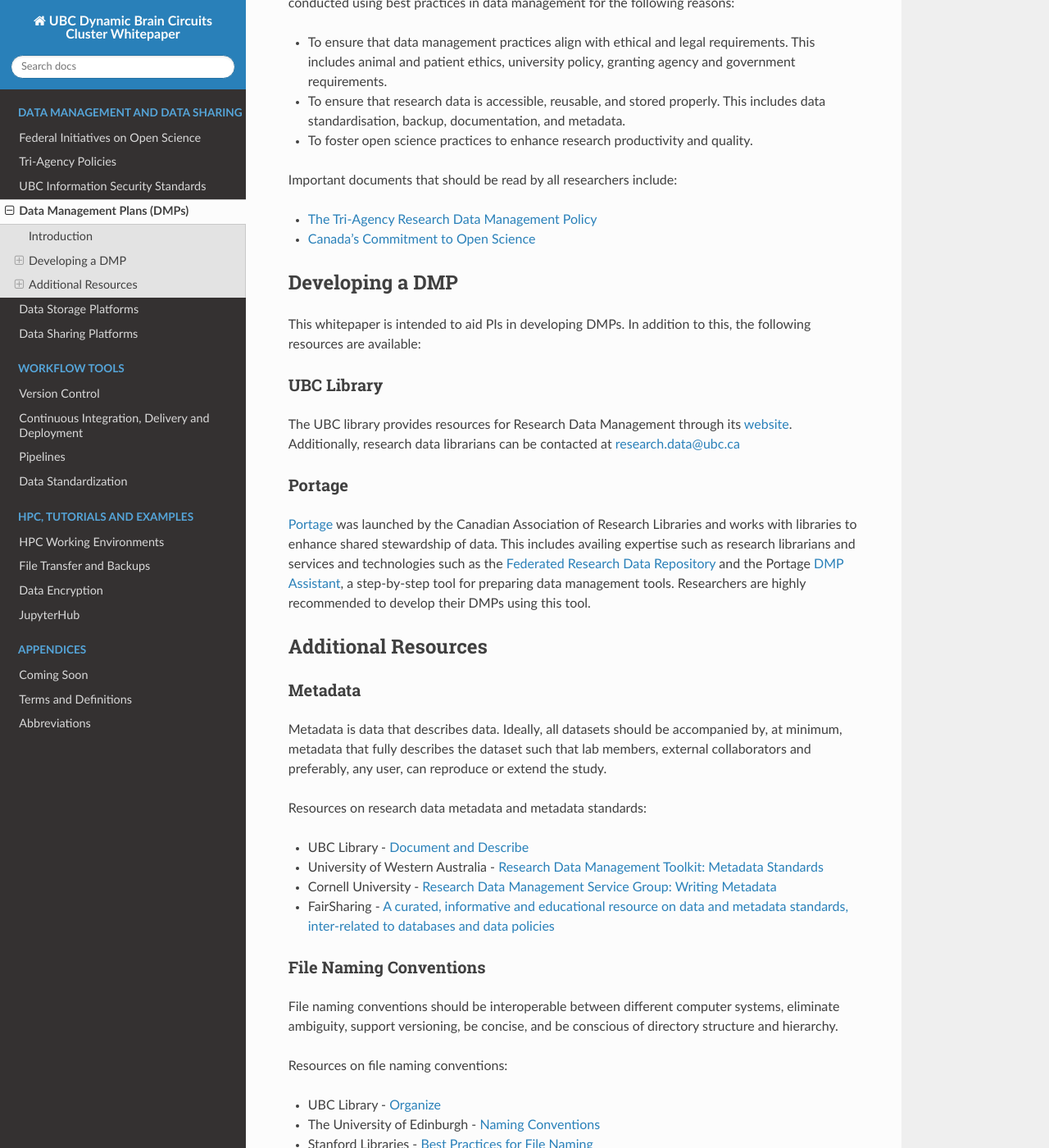
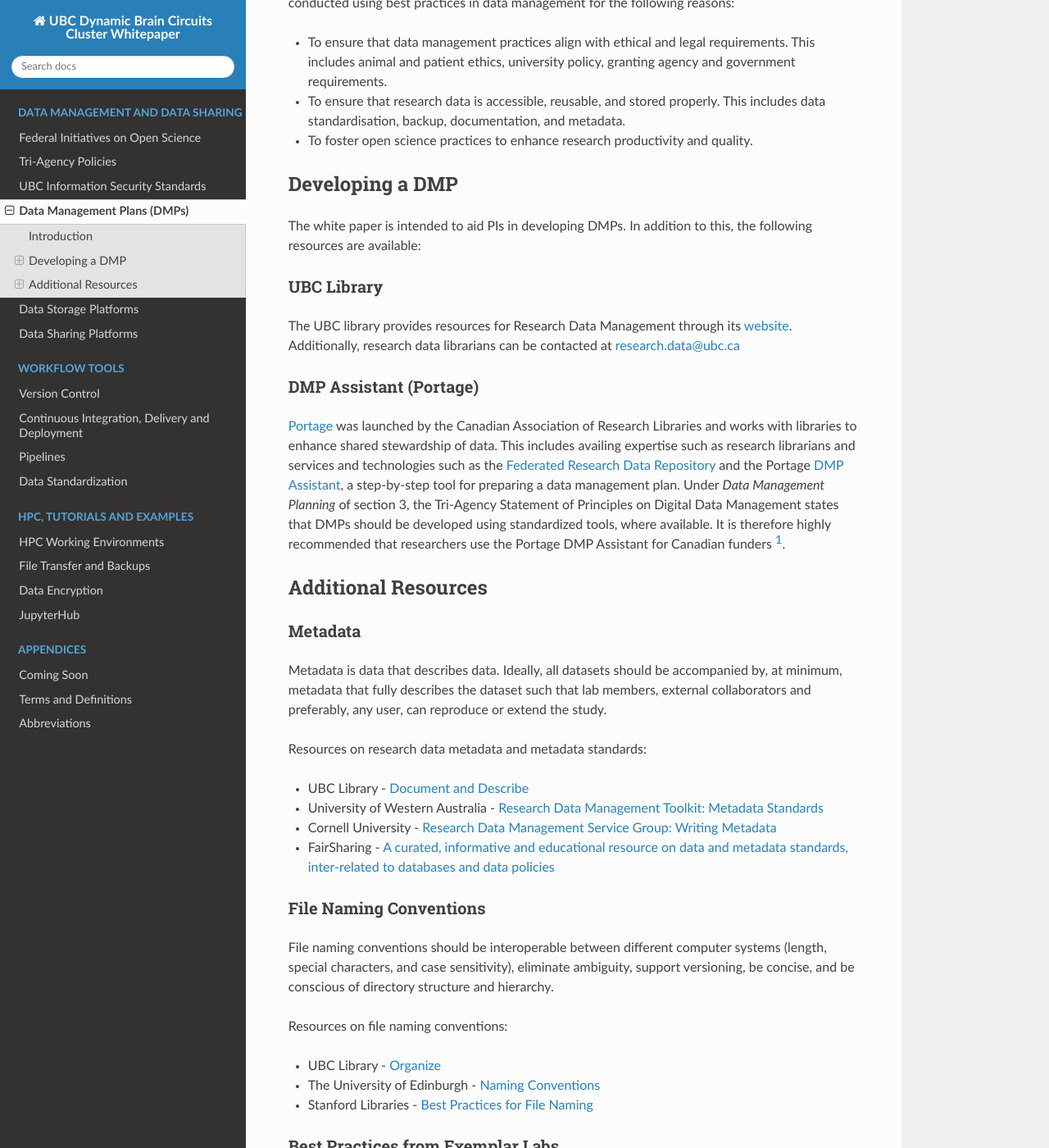
Before and after one commit to ubcbraincircuits/whitepaper, a Sphinx documentation site: the page built from source/dmp/index.rst, in a window 1280 px wide and 1400 px high, scrolled down 464 px. Shown: the whole window at 82% size. Built offline with Sphinx 7.4.7 and the Read the Docs theme 2.0.0, drawn with Linux system fonts in a browser that asks for light colours; pages that are not in the unit, such as notebooks, are missing from menus; some of the changed text lies outside the part shown.

Commit message:
Minor edits and additions

```diff
--- a/source/dmp/index.rst
+++ b/source/dmp/index.rst
@@ -15,28 +15,31 @@ Granting agencies such as the Canadian Institutes of Health Research (CIHR), the
 * To ensure that research data is accessible, reusable, and stored properly. This includes data standardisation, backup, documentation, and metadata.
 * To foster open science practices to enhance research productivity and quality.
 
-Important documents that should be read by all researchers include:
-
-* `The Tri-Agency Research Data Management Policy <http://science.gc.ca/eic/site/063.nsf/eng/h_547652FB.html>`_
-* `Canada’s Commitment to Open Science <http://canada.ca/en/treasury-board-secretariat/services/access-information-privacy/canada-commitment-open-science.html>`_
-
 Developing a DMP
 ================
-This whitepaper is intended to aid PIs in developing DMPs. In addition to this, the following resources are available:
+The white paper is intended to aid PIs in developing DMPs. In addition to this, the following resources are available:
 
 UBC Library
 -----------
 The UBC library provides resources for Research Data Management through its `website <https://researchdata.library.ubc.ca/>`__. Additionally, research data librarians can be contacted at research.data@ubc.ca
 
-Portage
--------
-`Portage <https://portagenetwork.ca/>`__ was launched by the Canadian Association of Research Libraries and works with libraries to enhance shared stewardship of data. This includes availing expertise such as research librarians and services and technologies such as the `Federated Research Data Repository <https://ubcbraincircuits.readthedocs.io/en/latest/data_sharing/frdr.html>`_ and the Portage `DMP Assistant <assistant.portagenetwork.ca>`_, a step-by-step tool for preparing data management tools. Researchers are highly recommended to develop their DMPs using this tool.
+DMP Assistant (Portage)
+-----------------------
+`Portage <https://portagenetwork.ca/>`__ was launched by the Canadian Association of Research Libraries and works with
+libraries to enhance shared stewardship of data. This includes availing expertise such as research librarians and services and
+technologies such as the `Federated Research Data Repository <https://ubcbraincircuits.readthedocs.io/en/latest/data_sharing/frdr.html>`_
+and the Portage `DMP Assistant <https://assistant.portagenetwork.ca>`_, a step-by-step tool for preparing a data management plan.
+Under *Data Management Planning* of section 3, the Tri-Agency Statement of Principles on Digital Data Management states that DMPs
+should be developed using standardized tools, where available. It is therefore highly recommended that researchers use the
+Portage DMP Assistant for Canadian funders [#]_.
 
 Additional Resources
 ====================
+
 Metadata
 --------
-Metadata is data that describes data. Ideally, all datasets should be accompanied by, at minimum, metadata that fully describes the dataset such that lab members, external collaborators and preferably, any user, can reproduce or extend the study.
+Metadata is data that describes data. Ideally, all datasets should be accompanied by, at minimum, metadata that fully describes the
+dataset such that lab members, external collaborators and preferably, any user, can reproduce or extend the study.
 
 Resources on research data metadata and metadata standards:
 
@@ -47,7 +50,8 @@ Resources on research data metadata and metadata standards:
 
 File Naming Conventions
 -----------------------
-File naming conventions should be interoperable between different computer systems, eliminate ambiguity, support versioning, be concise, and be conscious of directory structure and hierarchy.
+File naming conventions should be interoperable between different computer systems (length, special characters, and case sensitivity),
+eliminate ambiguity, support versioning, be concise, and be conscious of directory structure and hierarchy.
 
 Resources on file naming conventions:
 
@@ -67,3 +71,5 @@ Best Practices from Exemplar Labs
 	- `Example 2 <http://github.com/cortex-lab/alyx>`_
 
 * **Backup snapshots** of all workstations and the central data storage servers.
+
+.. [#]  For US funders, such as the NIH and NSF, use the analogous `DMP Tool <https://dmptool.org/>`_.
```
